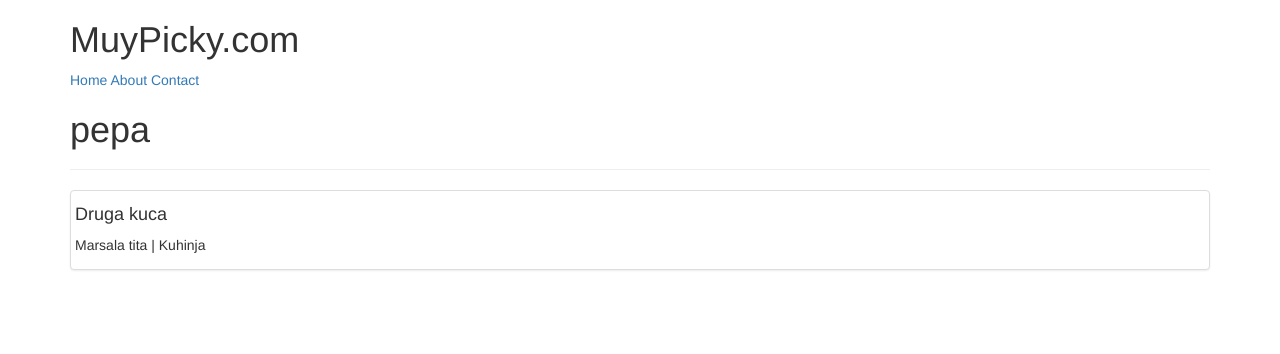
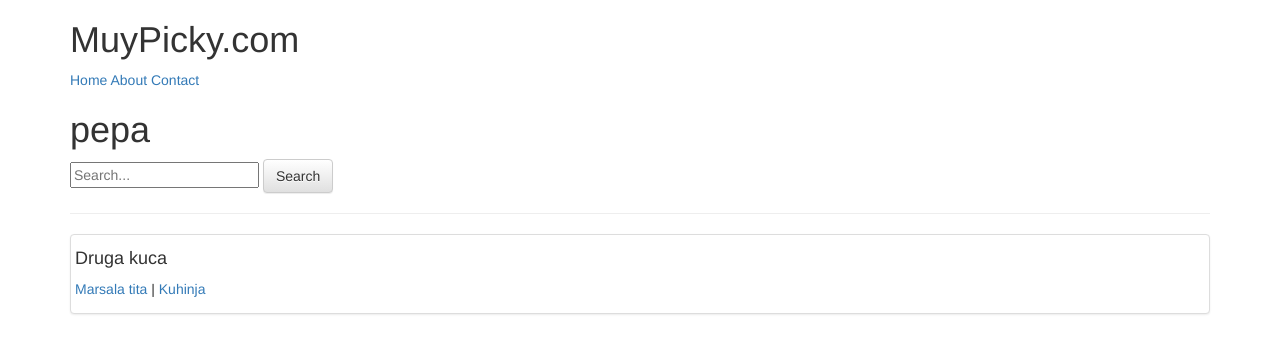
Before and after one commit to ervinpepic/Django-11-Restaurant-app, a Django app: a page that uses trydjango1-11/src/profiles/templates/profiles/user.html in a window 1280 px wide. Shown: the top 354 px of the page. Run offline with Django 3.2, Linux system fonts and the light colour scheme; data comes from the database, SQL or seed files in the repository; both versions use the stored data as it was after the commit; some libraries are stand-ins or nearby versions.

Commit message:
Added Advanced Search using Q lookup from django.db

```diff
--- a/trydjango1-11/src/menus/models.py
+++ b/trydjango1-11/src/menus/models.py
@@ -3,6 +3,7 @@
 from django.core.urlresolvers import reverse
 
 from django.db import models
+
 from django.conf import settings
 from restaurants.models import RestaurantLocation
 
@@ -19,7 +20,6 @@ class Item(models.Model):
 	def __str__(self):
 		return self.name
 
-
 	class Meta:
 		ordering = ['-updated', '-timestamp']
 
--- a/trydjango1-11/src/profiles/templates/profiles/user.html
+++ b/trydjango1-11/src/profiles/templates/profiles/user.html
@@ -4,19 +4,28 @@
 
 {% block content %}
 <h1>{{ user.username }}</h1>
+<form class="form" method="GET" action=".">
+	<input type="text" placeholder ="Search..." name="q" value='{{ request.GET.q }}'>
+	<button class="btn btn-default" type="submit">Search</button>
+</form>
 <hr>
-{% if user.item_set.all.exists %}
-{% for rest in user.restaurantlocation_set.all %}
+
+
+{% if locations %}
+{% for rest in locations %}
 <div class="row">
 	<div class="col-sm-12">
 		<div class="thumbnail">
 			<h4>{{ rest.title }}</h4>
-			<p>{{ rest.location }} | {{ rest.category }}</p>
+			<p><a href='{{ request.path }}?q={{ rest.location }}'>{{ rest.location }}</a> |
+				<a href='{{ request.path }}?q={{ rest.category }}'>{{ rest.category }}</a></p>
 			<ul>
 				{% for item in rest.item_set.all %}
 				<li style="margin-bottom: 15px;">
 					<b>{{ item.name }}</b><br>
-					{{ item.content }}
+					{% for ing in item.get_content %}
+						<a href='{{ request.path }}?q={{ ing }}'>{{ ing }}</a>
+					{% endfor %}
 				</li>
 				{% endfor %}
 			</ul>
@@ -24,9 +33,12 @@
 	</div>
 </div>
 {% endfor %}
+
 {% else %}
+<p class="lead">No items found</p>
 
-<p class="lead"> No Items found</p>
+
+
 {% endif %}
 
 
--- a/trydjango1-11/src/profiles/views.py
+++ b/trydjango1-11/src/profiles/views.py
@@ -2,8 +2,9 @@ from django.shortcuts import render, get_object_or_404
 from django.http import Http404
 from django.views.generic import DetailView
 
-
+from menus.models import Item
 from django.contrib.auth import get_user_model
+from restaurants.models import RestaurantLocation
 
 User = get_user_model()
 
@@ -15,3 +16,15 @@ class ProfileDetailView(DetailView):
 		if username is None:
 			raise Http404
 		return get_object_or_404(User, username__iexact=username, is_active=True)
+
+
+	def get_context_data(self, *args, **kwargs):
+		context = super(ProfileDetailView, self).get_context_data(*args, **kwargs)
+		user = context['user']
+
+		query = self.request.GET.get('q')
+		items_exists = Item.objects.filter(user=user).exists()
+		qs = RestaurantLocation.objects.filter(owner=user).search(query)
+		if items_exists and qs.exists():
+			context['locations'] = qs
+		return context
--- a/trydjango1-11/src/restaurants/models.py
+++ b/trydjango1-11/src/restaurants/models.py
@@ -3,11 +3,36 @@ from django.db import models
 from django.db.models.signals import pre_save, post_save
 from django.core.urlresolvers import reverse
 
-
+from django.db.models import Q
 from .utils import unique_slug_generator
 from .validators import validate_category
 
 User = settings.AUTH_USER_MODEL
+
+class RestaurantLocationQuerySet(models.query.QuerySet):
+	def search(self, query):
+		if query:
+			query = query.strip()
+			return self.filter(
+				Q(name__icontains=query)|
+				Q(location__icontains=query)|
+				Q(location__iexact=query)|
+				Q(category__icontains=query)|
+				Q(category__iexact=query)|
+				Q(item__name__icontains=query)|
+				Q(item__content__icontains=query)
+				).distinct()
+		return self
+
+
+
+class RestaurantLocationManager(models.Manager):
+	def get_queryset(self):
+		return RestaurantLocationQuerySet(self.model, using=self._db)
+
+	def search(self, query):
+		return self.get_queryset().search(query)
+
 
 class RestaurantLocation(models.Model):
 	owner 			= models.ForeignKey(User)
@@ -18,6 +43,8 @@ class RestaurantLocation(models.Model):
 	updated 		= models.DateTimeField(auto_now=True)
 	slug 			= models.SlugField(null=True, blank=True)
 	#my_date_filed 	= models.DateField(auto_now_add=False, auto_now=False)
+
+	objects = RestaurantLocationManager() #add model.objects.all()
 
 	def __str__(self):
 		return self.name
```
Also changed, not shown: trydjango1-11/src/db.sqlite3, 3 other files.
